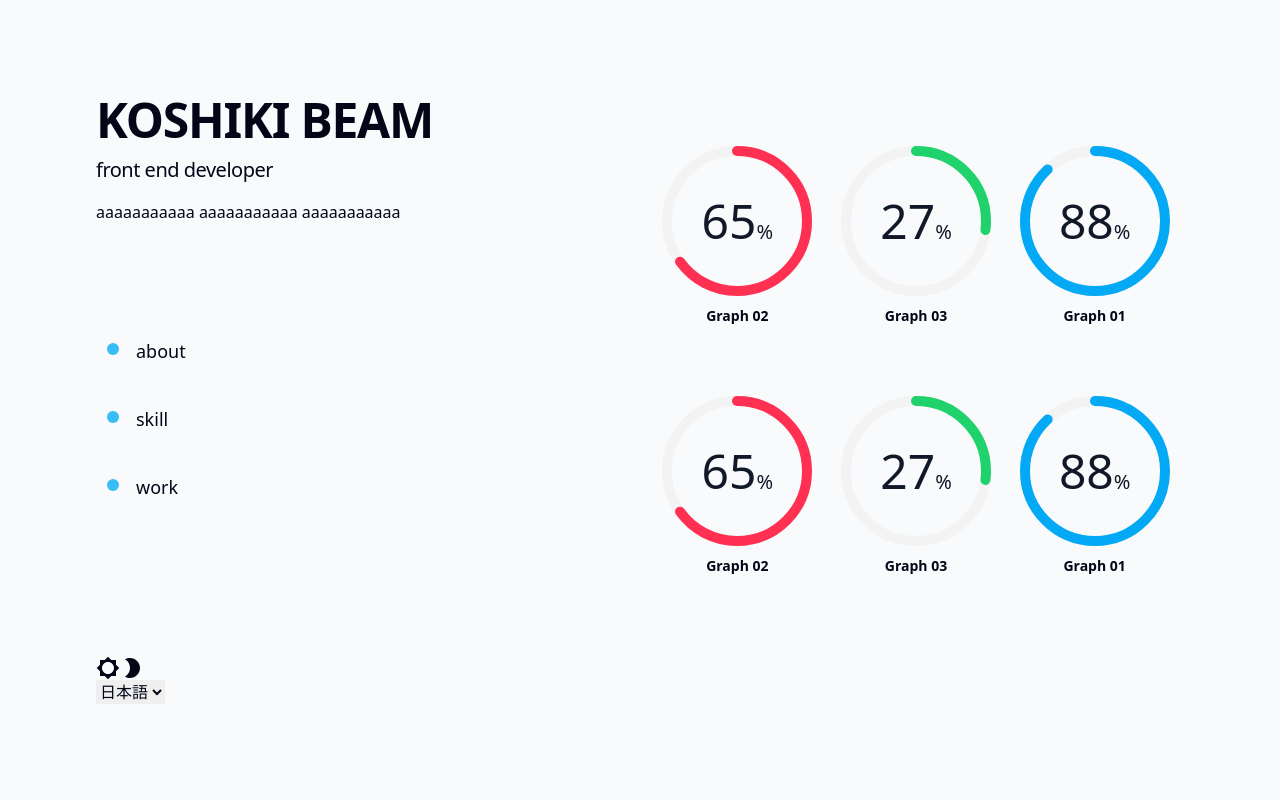
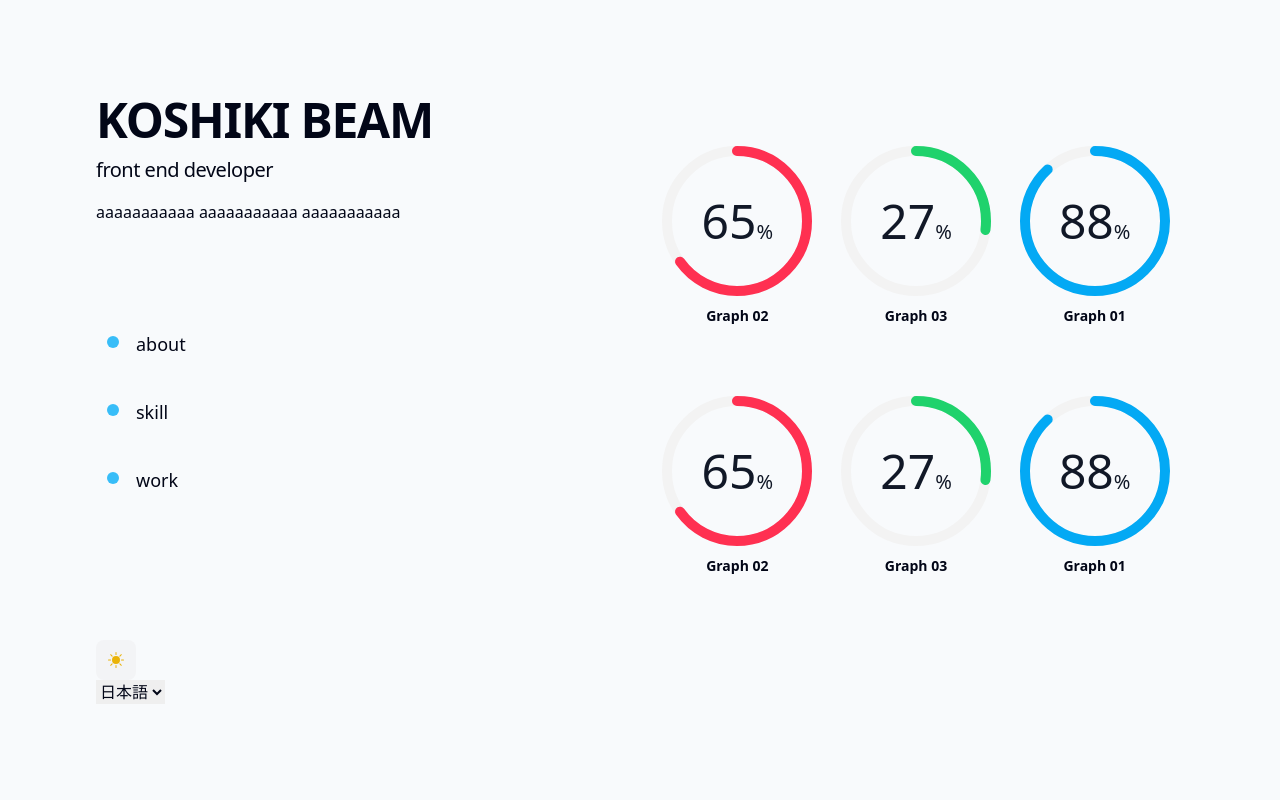
Before and after one commit to KOSHIKIBEAM/portfolio_2023_01_24, a React (Vite) app: page / in a window 1280 px wide. Shown: the top 800 px of the page. Built offline with nearby package versions, Linux system fonts and the light colour scheme.

Commit message:
🎨 Dark ModeButton 作成

```diff
--- a/src/App.jsx
+++ b/src/App.jsx
@@ -1,15 +1,12 @@
-import { useState } from "react";
-import Header from "./components/header";
+import Header from "./components/Header";
 import Footer from "./components/Footer";
 import SkillsSection from "./components/SkillsSection";
 import WorkSection from "./components/WorkSection";
 import AboutSection from "./components/AboutSection";
 
 function App() {
-  const [count, setCount] = useState(0);
-
   return (
-    <div className="bg-slate-50 text-slate-950 leading-relaxed  antialiased selection:bg-teal-300 selection:text-teal-900 dark:bg-slate-900 dark:text-slate-400">
+    <div className="bg-slate-50 text-slate-950 dark:bg-slate-900 dark:text-slate-50 selection:bg-teal-300 selection:text-teal-900">
       <div className="mx-auto min-h-screen max-w-screen-xl px-6 py-12 font-sans md:px-12 md:py-20 lg:px-24 lg:py-0 ">
         <div className="lg:flex lg:justify-between lg:gap-4">
           <Header />
--- a/src/components/Header.jsx
+++ b/src/components/Header.jsx
@@ -1,6 +1,5 @@
 import React from "react";
-import Brightness5Icon from "@mui/icons-material/Brightness5";
-import Brightness2Icon from "@mui/icons-material/Brightness2";
+import Toggle from "../template/Toggle";
 
 const Header = () => {
   return (
@@ -48,11 +47,7 @@ const Header = () => {
         </ul>
       </nav>
       <div className="flex flex-col items-start">
-        <button type="button">
-          <Brightness5Icon />
-          <Brightness2Icon />
-        </button>
-
+        <Toggle />
         <select name="language">
           <option value="japanese">日本語</option>
           <option value="english">英語</option>
--- /dev/null
+++ b/src/template/Toggle.jsx
@@ -0,0 +1,37 @@
+import React, { useEffect, useState } from "react";
+import { FaMoon } from "react-icons/fa";
+import { BsSunFill } from "react-icons/bs";
+
+const Toggle = () => {
+  const [theme, setTheme] = useState(null);
+  useEffect(() => {
+    if (window.matchMedia("(prefers-color-scheme:dark)").matches) {
+      setTheme("dark");
+    } else {
+      setTheme("light");
+    }
+  }, []);
+
+  useEffect(() => {
+    if (theme === "dark") {
+      document.documentElement.classList.add("dark");
+    } else {
+      document.documentElement.classList.remove("dark");
+    }
+  });
+
+  const handleThemeSwitch = () => {
+    setTheme(theme === "dark" ? "light" : "dark");
+  };
+
+  return (
+    <button
+      onClick={handleThemeSwitch}
+      className="text-yellow-500 bg-gray-100 dark:bg-slate-600 rounded-lg dark:text-white p-3"
+    >
+      {theme === "dark" ? <FaMoon /> : <BsSunFill />}
+    </button>
+  );
+};
+
+export default Toggle;
```
